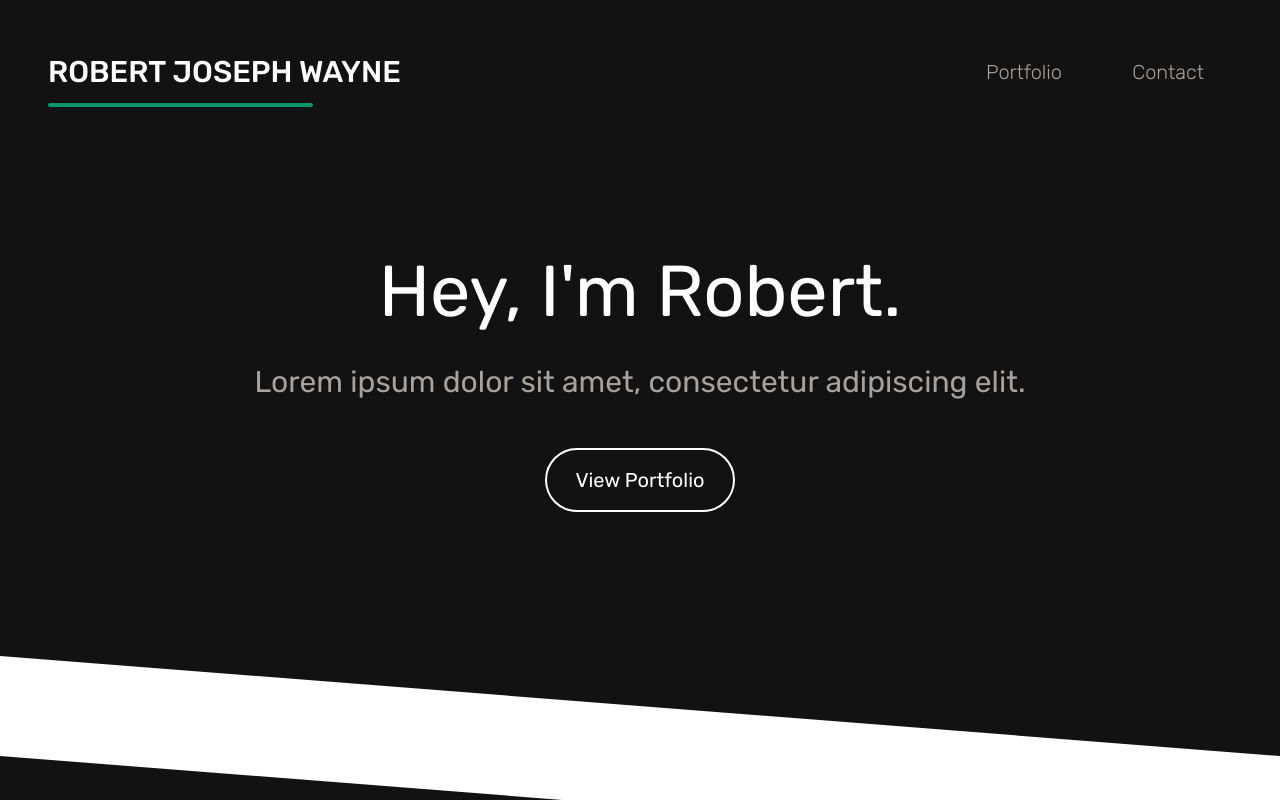
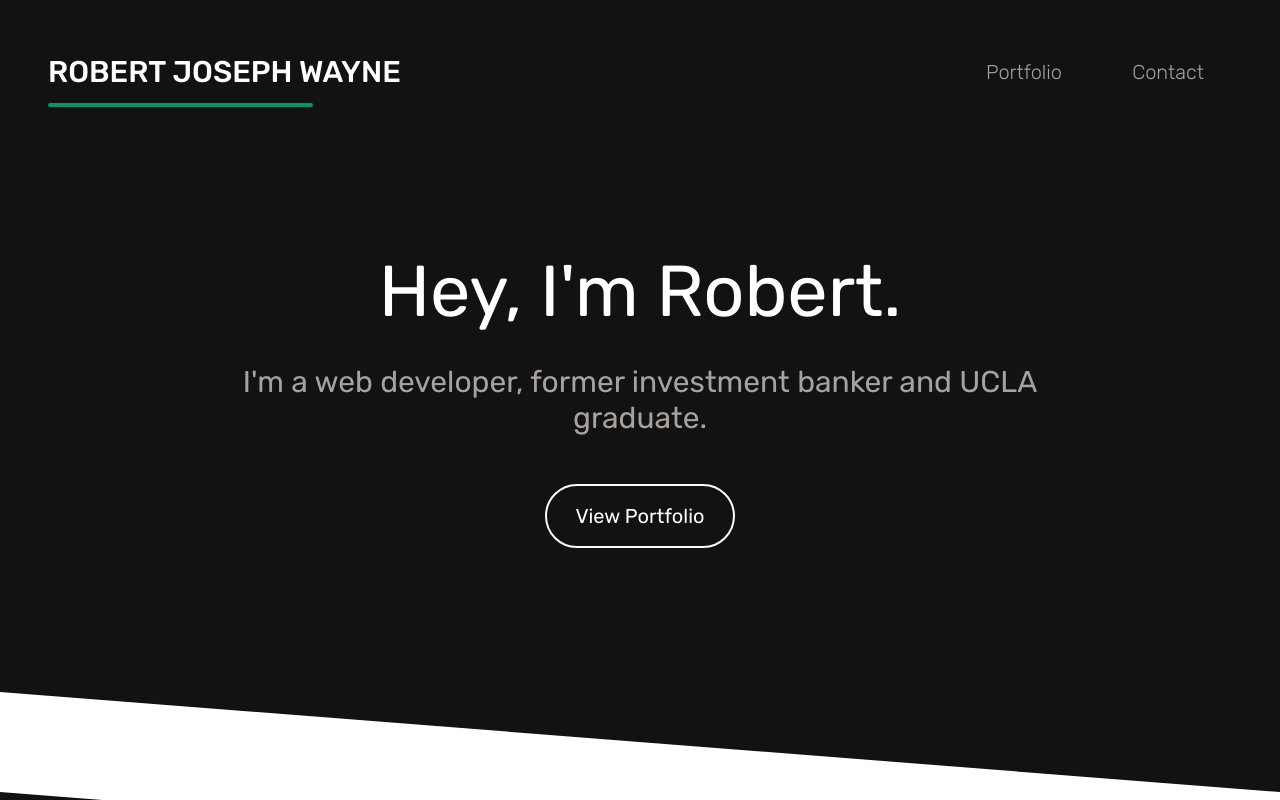
Before and after one commit to robertjosephwayne/personal-website, an Angular app: page / in a window 1280 px wide. Shown: the top 800 px of the page. Built offline with nearby package versions, Linux system fonts and the light colour scheme; what @ngrx/store would draw is missing.

Commit message:
Create a subtitle for home page instead of placeholder

```diff
--- a/src/app/components/home/home-banner/home-banner.component.html
+++ b/src/app/components/home/home-banner/home-banner.component.html
@@ -3,7 +3,7 @@
     <div class="flex flex-col justify-center py-36 px-10 max-w-4xl text-center">
       <span class="text-white text-7xl mb-9">Hey, I'm Robert.</span>
       <span class="text-gray-400 text-3xl">
-        Lorem ipsum dolor sit amet, consectetur adipiscing elit.
+        I'm a web developer, former investment banker and UCLA graduate.
       </span>
       <div class="flex justify-center pt-12">
         <a
```
